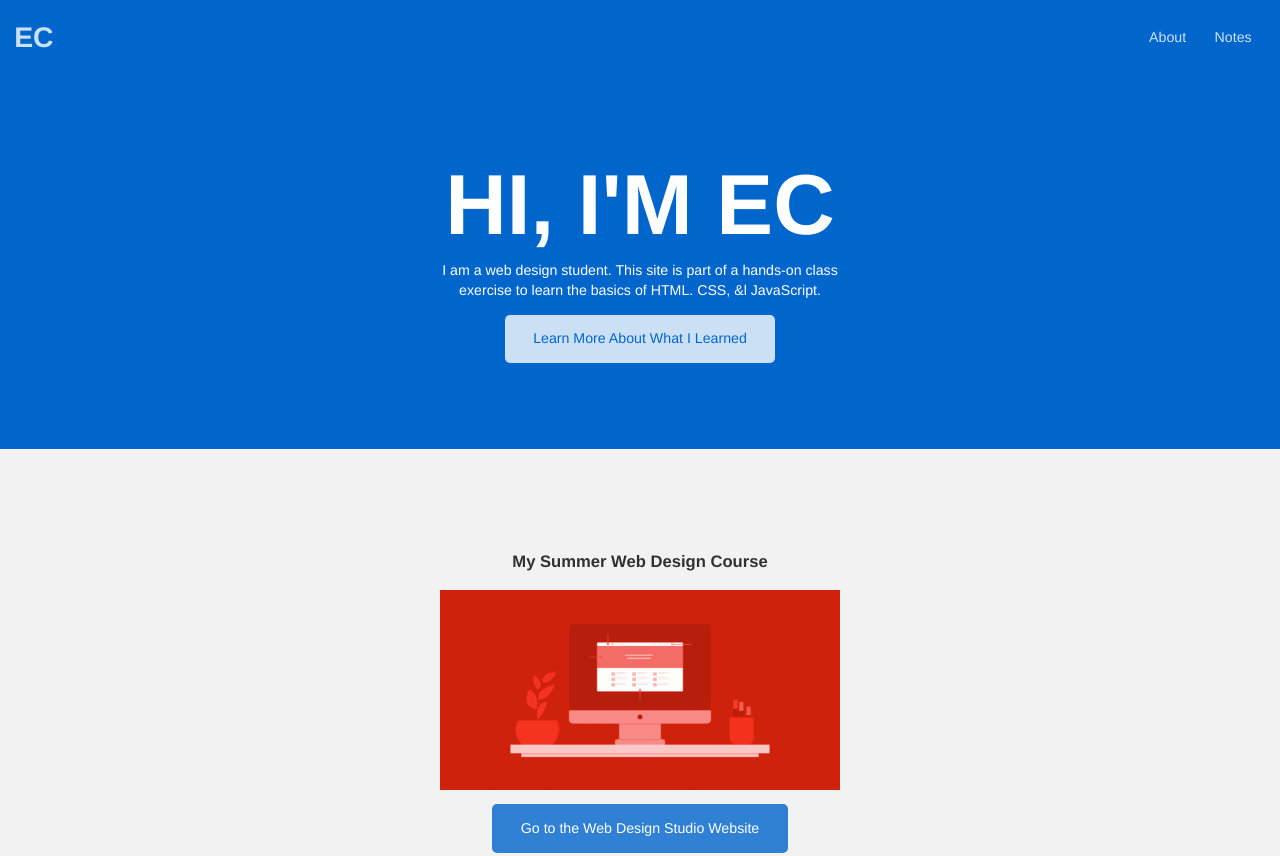
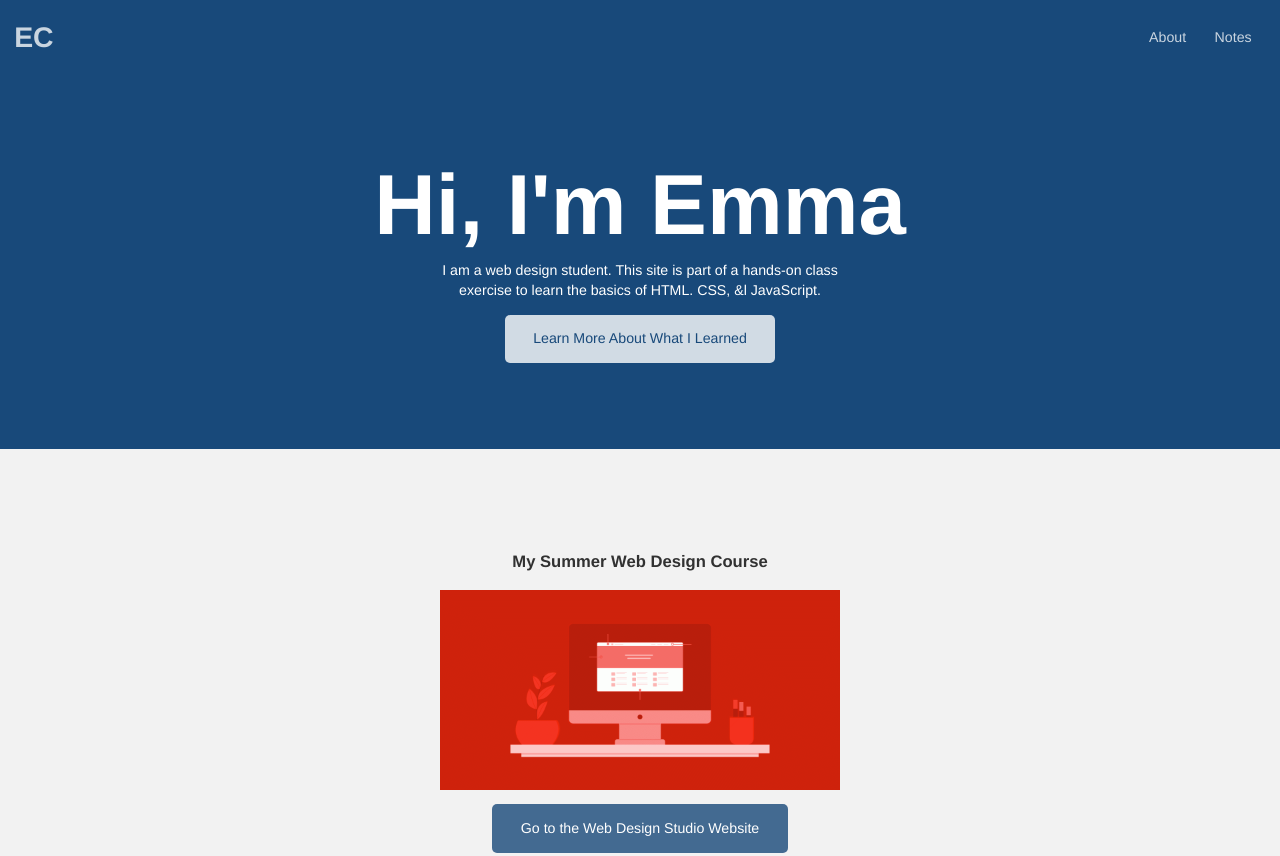
Before and after one commit to iolaniemmac/iolaniemmac.github.io, a plain HTML site: page index.html in a window 1280 px wide. Shown: the top 856 px of the page. Drawn offline with Linux system fonts and the light colour scheme.

Commit message:
changed color to dark blue

```diff
--- a/css/style.css
+++ b/css/style.css
@@ -4,8 +4,8 @@ body { margin: 0; }
 
 /* GLOBAL COLORS */
 body { color: rgba(0, 0, 0, 0.8); }
-a { color: rgba(0, 102, 204, 1); }
-a:hover { color: rgba(0, 51, 153, 1); }
+a { color: rgb(24, 73, 122); }
+a:hover { color: rgb(126, 162, 235); }
 
 /* GLOBAL TYPOGRAPHY */
 body {
@@ -25,16 +25,16 @@ img {
     display: inline-block;
     padding: 1em 2em;
     text-decoration: none;
-    background-color: rgba(0, 102, 204, .8);
+    background-color: rgba(24, 73, 122, .8);
     color: white;
     border-radius: 5px;
 }
 .button:hover {
-    background-color: rgba(0, 102, 204, 1);
+    background-color: rgba(24, 73, 122, 1);
     color: white;
 }
 .button.dark {
-    color: rgba(0, 102, 204, 1);
+    color: rgba(24, 73, 122, 1);
     background-color: rgba(255, 255, 255,.8);
 }
 .button.dark:hover {
@@ -44,7 +44,7 @@ img {
 /* SITE STRUCTURE */
 
 header {
-    background-color: rgba(0, 102, 204, 1);
+    background-color: rgba(24, 73, 122, 1);
     color: rgba(0, 0, 0, 0.8);
     padding: 1em;
     display: grid;
@@ -53,8 +53,8 @@ header {
 }
 
 header a {
-    color: rgba(255, 255, 255, 0.8);
-    text-decoration: none;
+    color: rgba(255, 255, 255, 0.767);
+    text-decoration: black;
 }
 
 header a:hover {
@@ -88,16 +88,16 @@ main {
 
 /* HERO SECTION */
 .hero {
-    background-color: rgba(0, 102, 204, 1);
+    background-color: rgba(24, 73, 122, 1);
     text-align: center;
-    color: white;
+    color: rgb(255, 255, 255);
     padding: 6em 1em;
 }
 
 .hero h2 {
     font-size: 6em;
     line-height: 1;
-    text-transform: uppercase;
+    text-transform: auto;
     margin: 0 auto;
 }
 
--- a/index.html
+++ b/index.html
@@ -25,7 +25,7 @@
     </header>
     <main>
         <section class="hero">
-            <h2>Hi, I'm EC</h2>
+            <h2>Hi, I'm Emma</h2>
             <p>I am a web design student. This site is part of a hands-on class exercise to learn the basics of HTML. CSS, &ampl JavaScript.</p>
             <a href="about.html" class="button dark">Learn More About What I Learned</a>
         </section>
```
Also changed, not shown: notes.html (+3 -1 lines).
